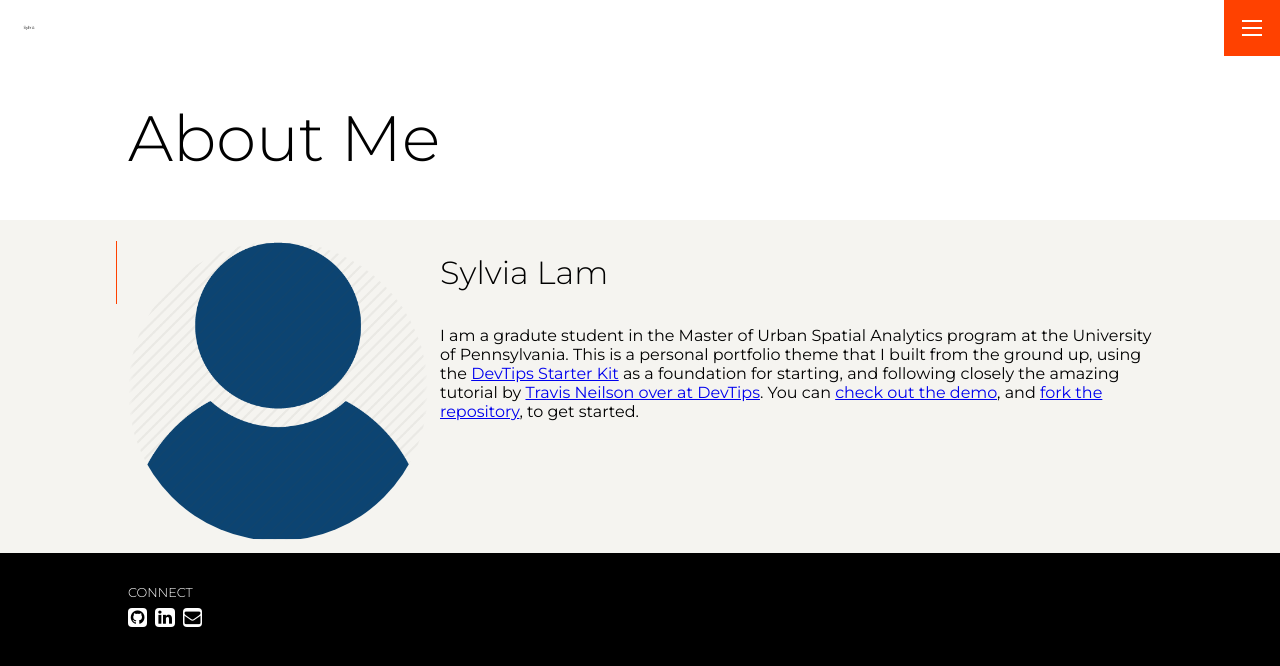
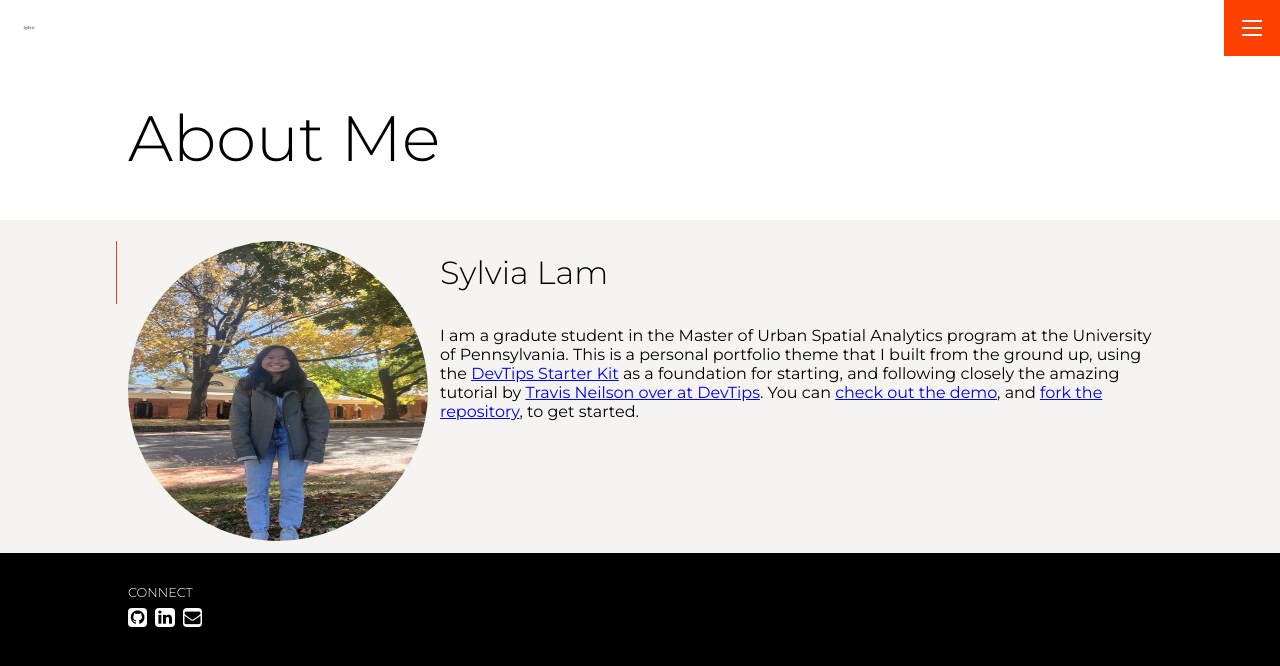
Before and after one commit to laivlys/portfolio, a Jekyll site: the page built from pages/about.md, in a window 1280 px wide. Shown: the top 666 px of the page. Built offline with Jekyll 4.4.1, drawn with Linux system fonts in a browser that asks for light colours.

Commit message:
Update about.md

```diff
--- a/pages/about.md
+++ b/pages/about.md
@@ -1,7 +1,7 @@
 ---
 layout: about
 title: About Me
-headshot: /assets/img/headshot.webp
+headshot: /assets/img/Fall.jpg
 permalink: /about
 ---
 
```
